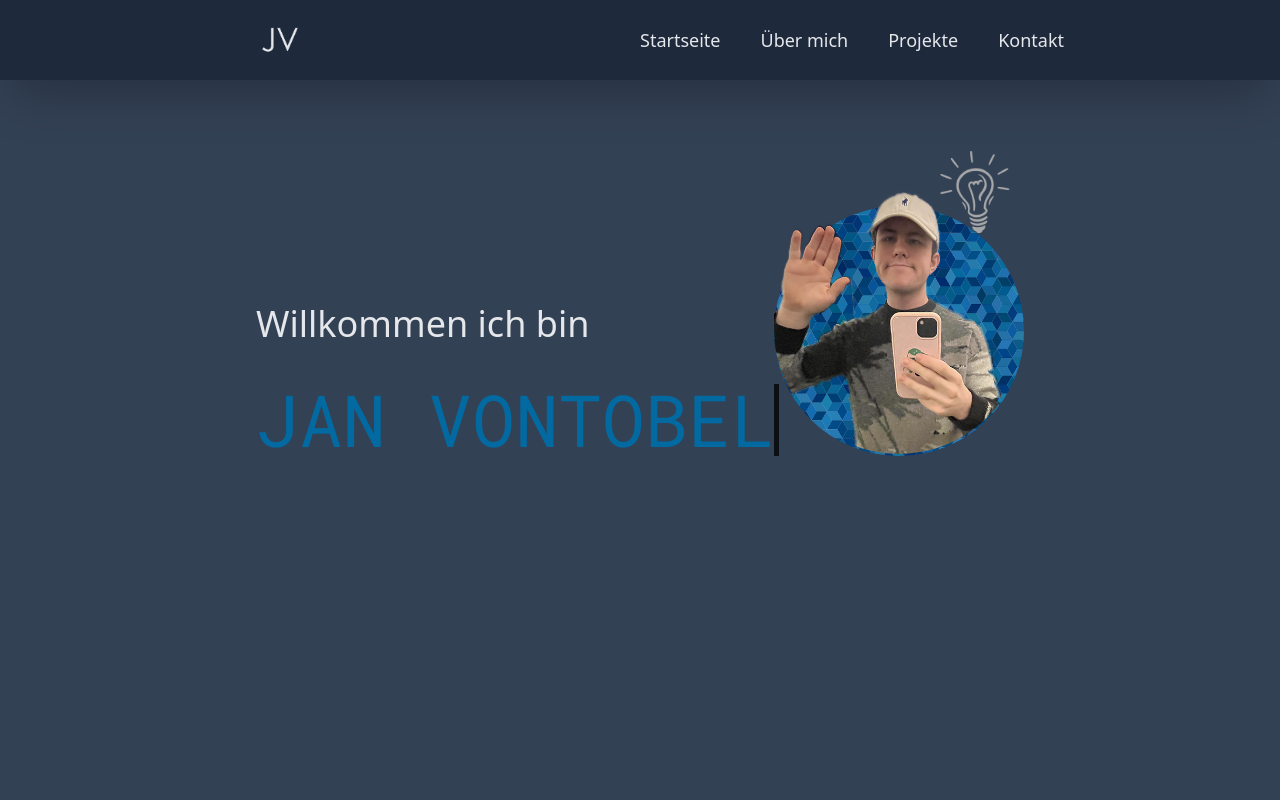
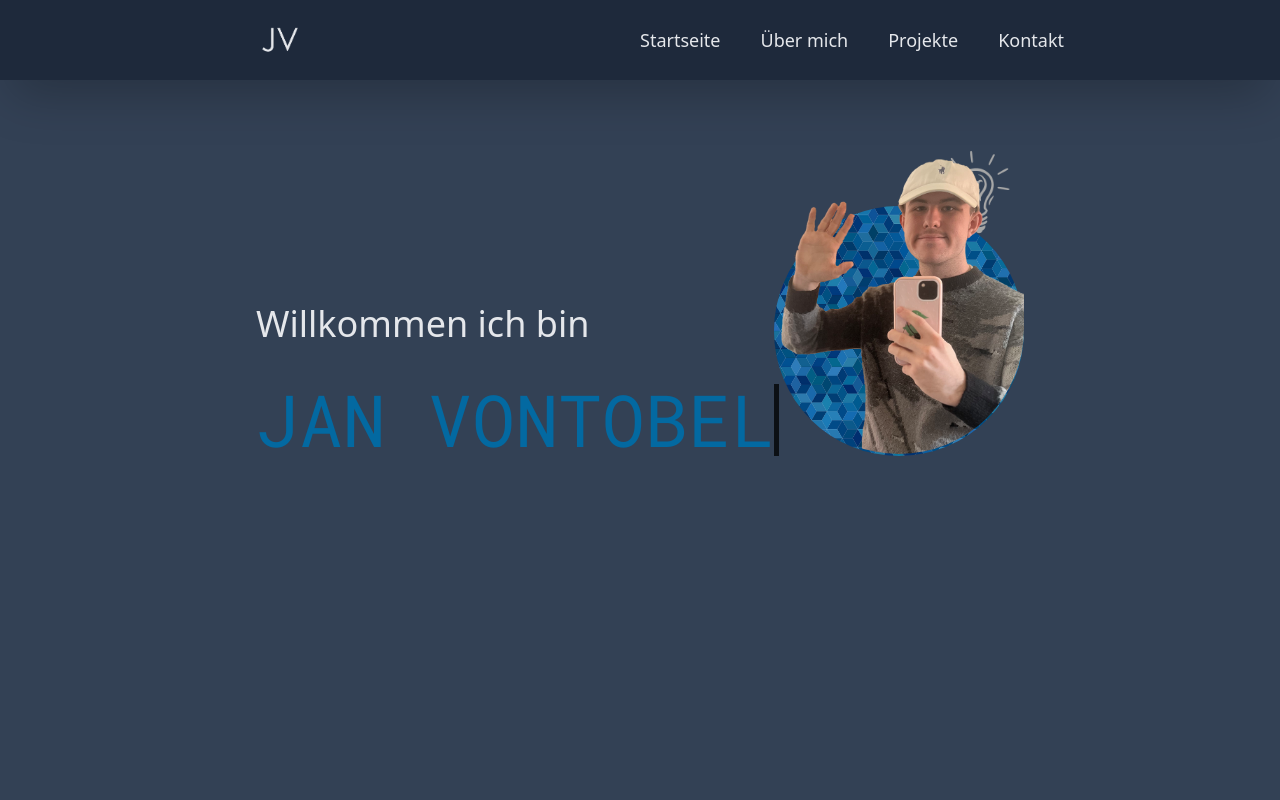
Before and after one commit to Spogotenau/portfolio, a React (Vite) app: page / in a window 1280 px wide. Shown: the top 800 px of the page. Built offline with nearby package versions, Linux system fonts and the light colour scheme; a web font is replaced by a local one.

Commit message:
new picture

```diff
--- a/src/Pages/Startseite/index.jsx
+++ b/src/Pages/Startseite/index.jsx
@@ -1,7 +1,7 @@
 import { useEffect } from 'react'
 import { Link } from 'react-router-dom'
 import background from '../../images/cube-background-2484131_1920.jpg'
-import me from '../../images/meHome.png'
+import me from '../../images/mehomeNew.png'
 import jsLogo from '../../images/jsLogo.png'
 import htmlLogo from '../../images/hmtlLogo.png'
 import cssLogo from '../../images/cssLogo.png'
@@ -60,7 +60,7 @@ function Startseite() {
               <img
                 src={me}
                 alt='Bild von mir Jan Vontobel'
-                className='personImg relative z-20 right-5 md:ease-in-out duration-300'
+                className='personImg relative z-20 left-4 md:ease-in-out duration-300'
               />
             </div>
           </div>
```
Also changed, not shown: src/images/mehomeNew.png (added).
